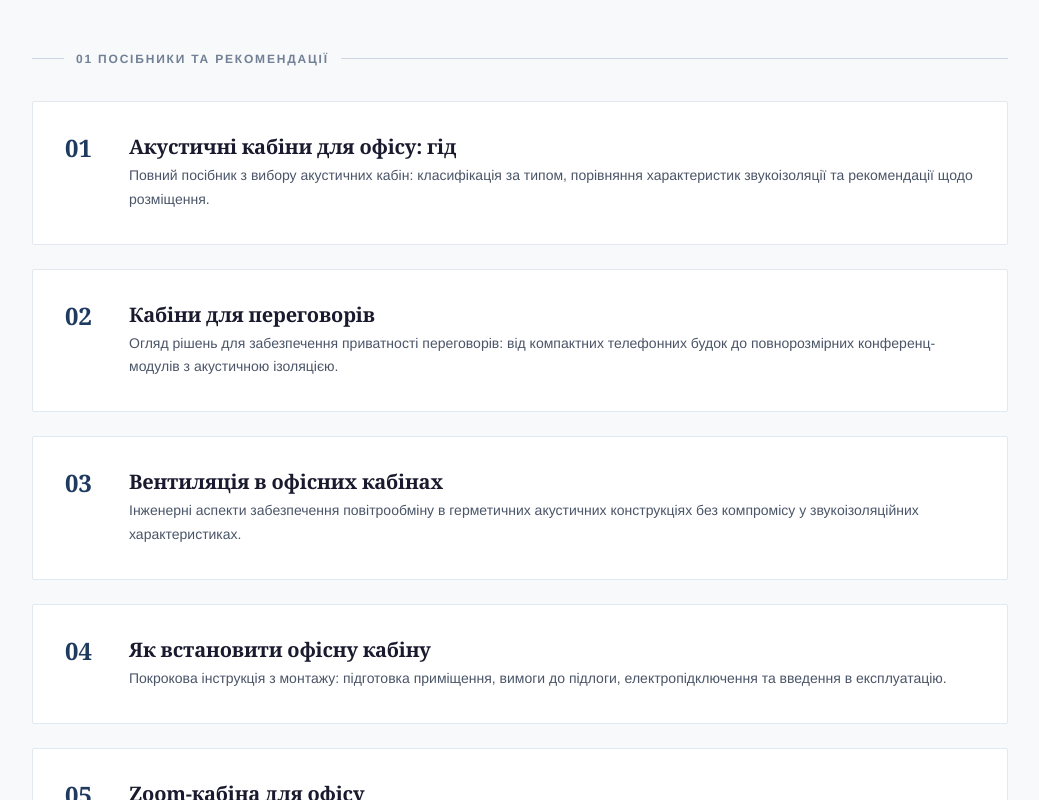
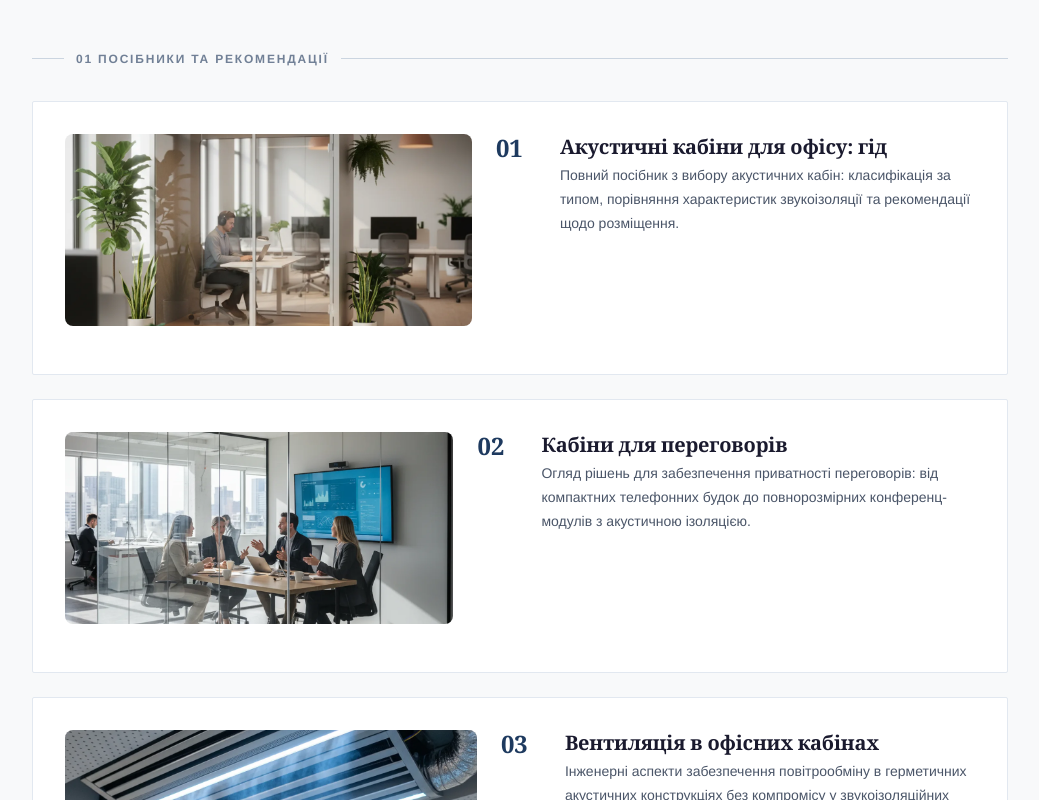
Before and after one commit to sserbin1/panteon-nauk, a Next.js app: page /praktychni-rishennya in a window 1280 px wide. Shown: the part 1780-2580 px from the top of the page, without its empty margins (120-1159 px from the left). Built offline with nearby package versions, Linux system fonts and the light colour scheme.

Commit message:
Add article card images to src/app/praktychni-rishennya/page.tsx

```diff
--- a/src/app/praktychni-rishennya/page.tsx
+++ b/src/app/praktychni-rishennya/page.tsx
@@ -158,6 +158,7 @@ export default function PraktychniRishennyaPage() {
                     transition: "border-color 0.15s ease",
                   }}
                 >
+                  {article.image && <img src={article.image} alt={article.title} className="w-full h-48 object-cover rounded-lg mb-4" loading="lazy" />}
                   <span
                     style={{
                       fontFamily: "var(--font-heading)",
```
